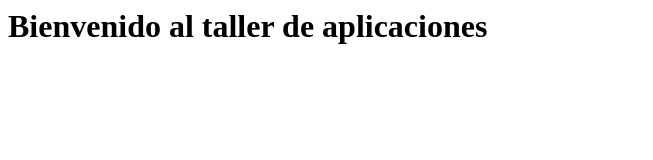
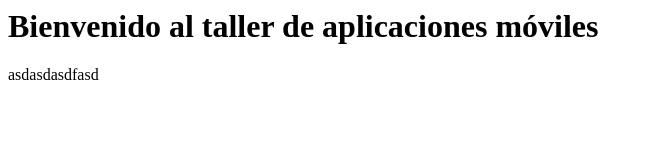
Before and after one commit to JedienlaPasta/TallerApps5200, a plain HTML site: page index.html in a window 1280 px wide. Shown: the whole page, without its empty margins (0-653 px from the left). Drawn offline with Linux system fonts and the light colour scheme.

Commit message:
segundo commit del repertorio

```diff
--- a/index.html
+++ b/index.html
@@ -3,6 +3,9 @@
         <title></title>
     </head>
     <body>
-        <h1>Bienvenido al taller de aplicaciones</h1>
+        <h1>Bienvenido al taller de aplicaciones móviles</h1>
+        <div>
+            <p>asdasdasdfasd</p>
+        </div>
     </body>
 </html>
```
